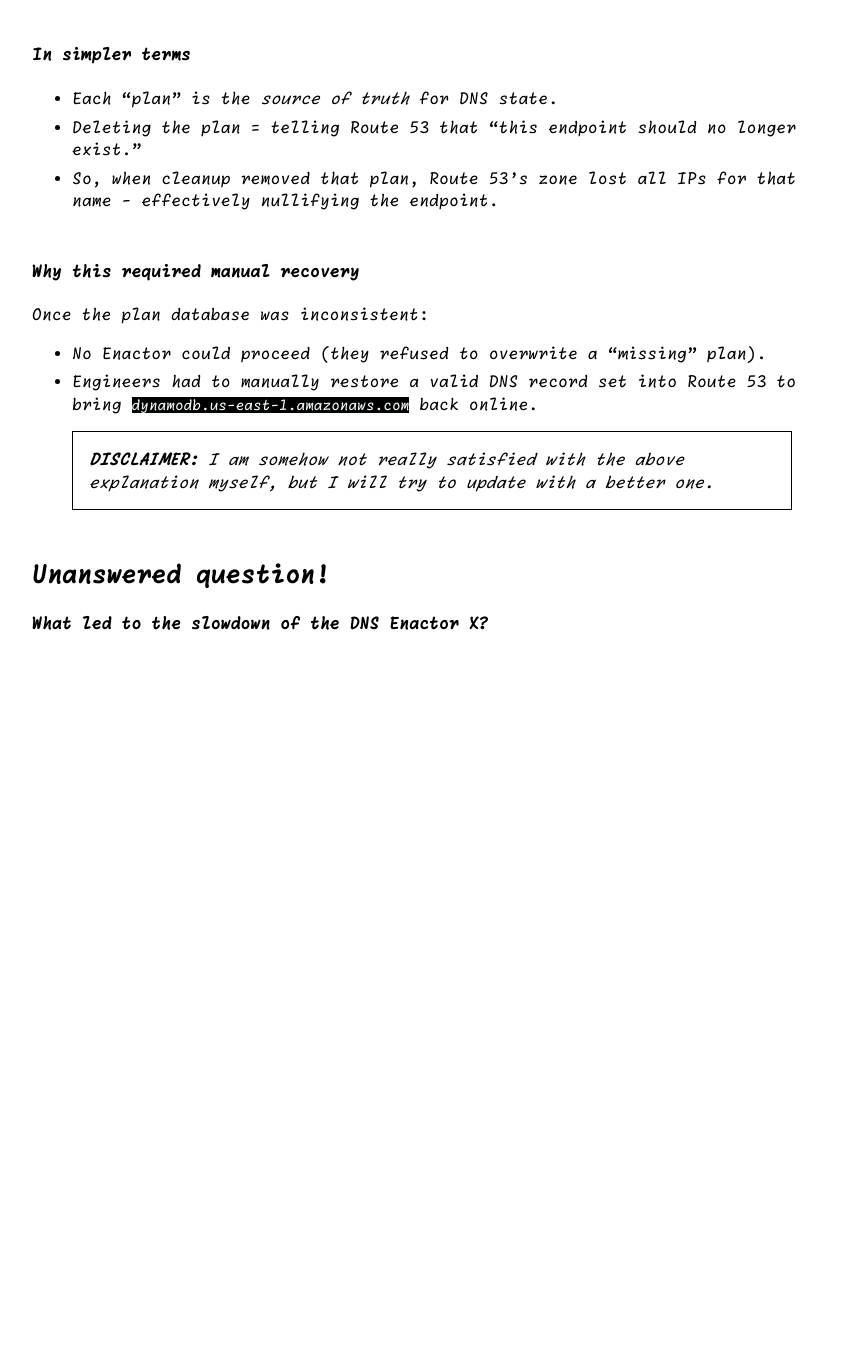
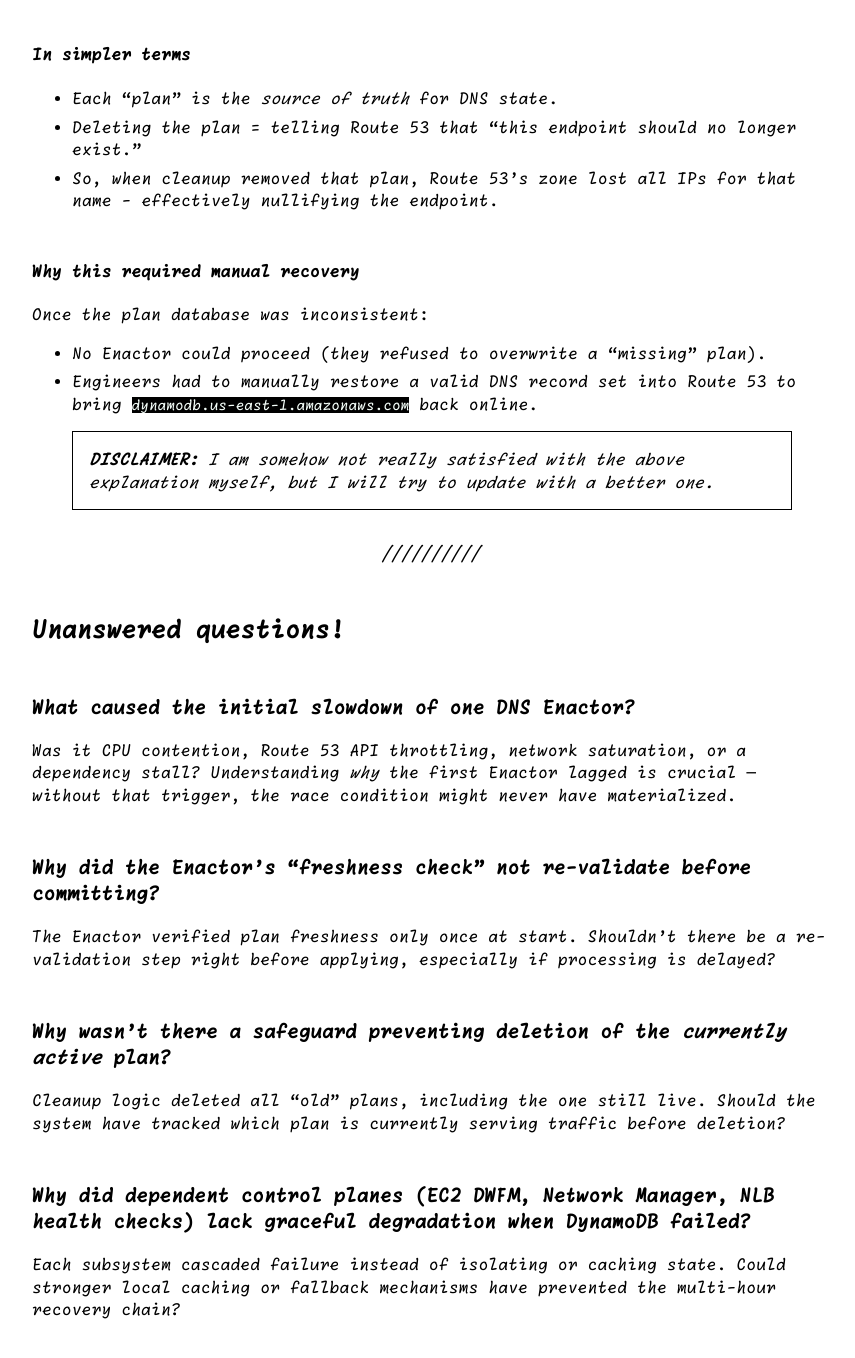
Before and after one commit to samof76/samof76.github.io, a Jekyll site: the page built from _posts/2025-10-25-aws-diwali-outage.md, in a window 1280 px wide and 1400 px high, scrolled down 8189 px. Shown: the top 1358 px of the window, without its empty margins (208-1063 px from the left). Built offline with Jekyll 4.4.1, drawn with Linux system fonts in a browser that asks for light colours; before the commit the page ends 8903 px from its top, so only the background shows below that.

Commit message:
Add unanswered questions to AWS Diwali outage post

```diff
--- a/_posts/2025-10-25-aws-diwali-outage.md
+++ b/_posts/2025-10-25-aws-diwali-outage.md
@@ -269,6 +269,22 @@ Once the plan database was inconsistent:
 
 > **DISCLAIMER:** I am somehow not really satisfied with the above explanation myself, but I will try to update with a better one.
 
-## Unanswered question!
+---
 
-**What led to the slowdown of the DNS Enactor X?**
+## Unanswered questions!
+
+### What caused the initial slowdown of one DNS Enactor?
+Was it CPU contention, Route 53 API throttling, network saturation, or a dependency stall?
+Understanding *why* the first Enactor lagged is crucial — without that trigger, the race condition might never have materialized.
+
+### Why did the Enactor’s “freshness check” not re-validate before committing?
+The Enactor verified plan freshness only once at start.
+Shouldn’t there be a re-validation step right before applying, especially if processing is delayed?
+
+### Why wasn’t there a safeguard preventing deletion of the *currently active* plan?
+Cleanup logic deleted all “old” plans, including the one still live.
+Should the system have tracked which plan is currently serving traffic before deletion?
+
+### Why did dependent control planes (EC2 DWFM, Network Manager, NLB health checks) lack graceful degradation when DynamoDB failed?
+Each subsystem cascaded failure instead of isolating or caching state.
+Could stronger local caching or fallback mechanisms have prevented the multi-hour recovery chain?
```
